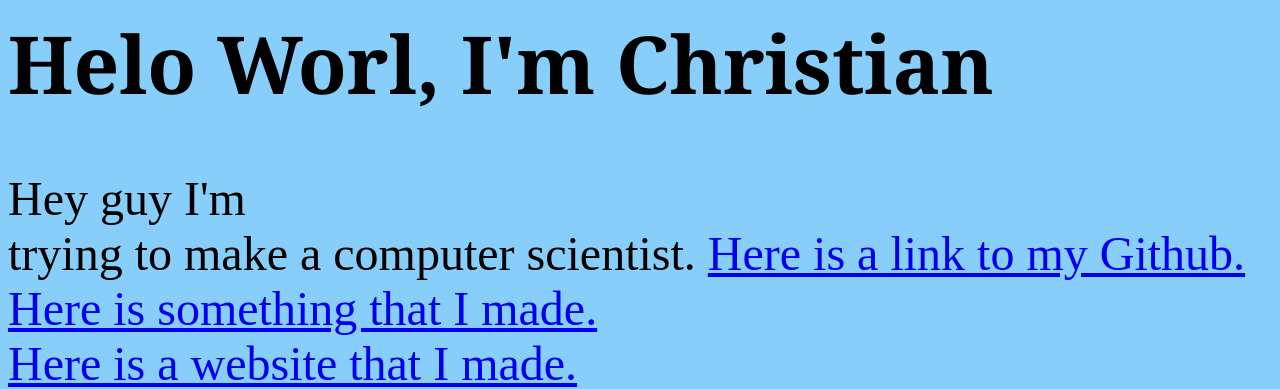
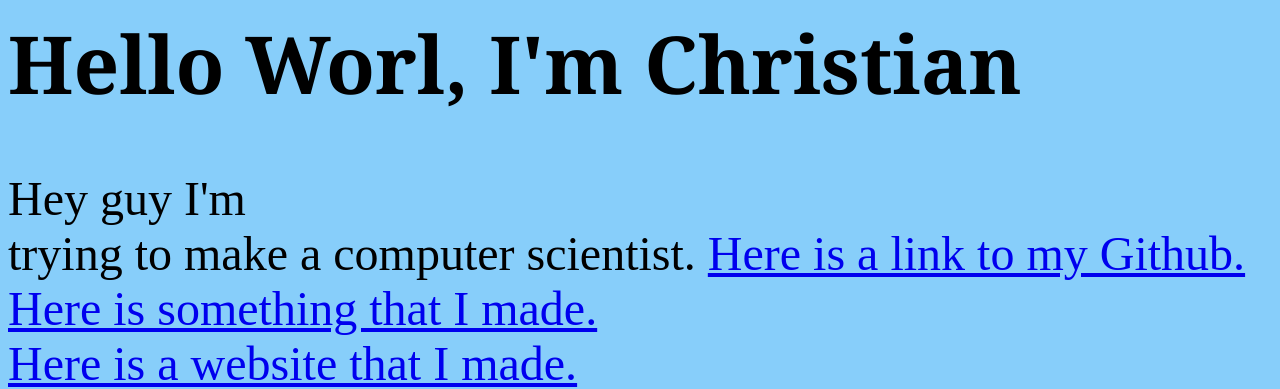
Before and after one commit to ChristianDoucette/ChristianDoucette.github.io, a plain HTML site: page index.html in a window 1280 px wide. Shown: the top 389 px of the page. Drawn offline with Linux system fonts and the light colour scheme; grey boxes are pictures that could not be loaded.

Commit message:
Update index.html
fixed 1 of 2 spelling errors in my heading

```diff
--- a/index.html
+++ b/index.html
@@ -1,6 +1,6 @@
 <body style="background-color:lightskyblue;">
 
-<h1 style="font-family:georgia;font-size:500%"> Helo Worl, I'm Christian </h1>
+<h1 style="font-family:georgia;font-size:500%"> Hello Worl, I'm Christian </h1>
 <p style="font-family:Times New Roman;font-size:300%">Hey guy I'm <br>trying to make a computer scientist.</p1>
 <a href="https://github.com/ChristianDoucette/ChristianDoucette.github.io">Here is a link to my Github.</a> <br>
 <a href="https://scratch.mit.edu/projects/78669300/#player">Here is something that I made.</a> <br>
```
